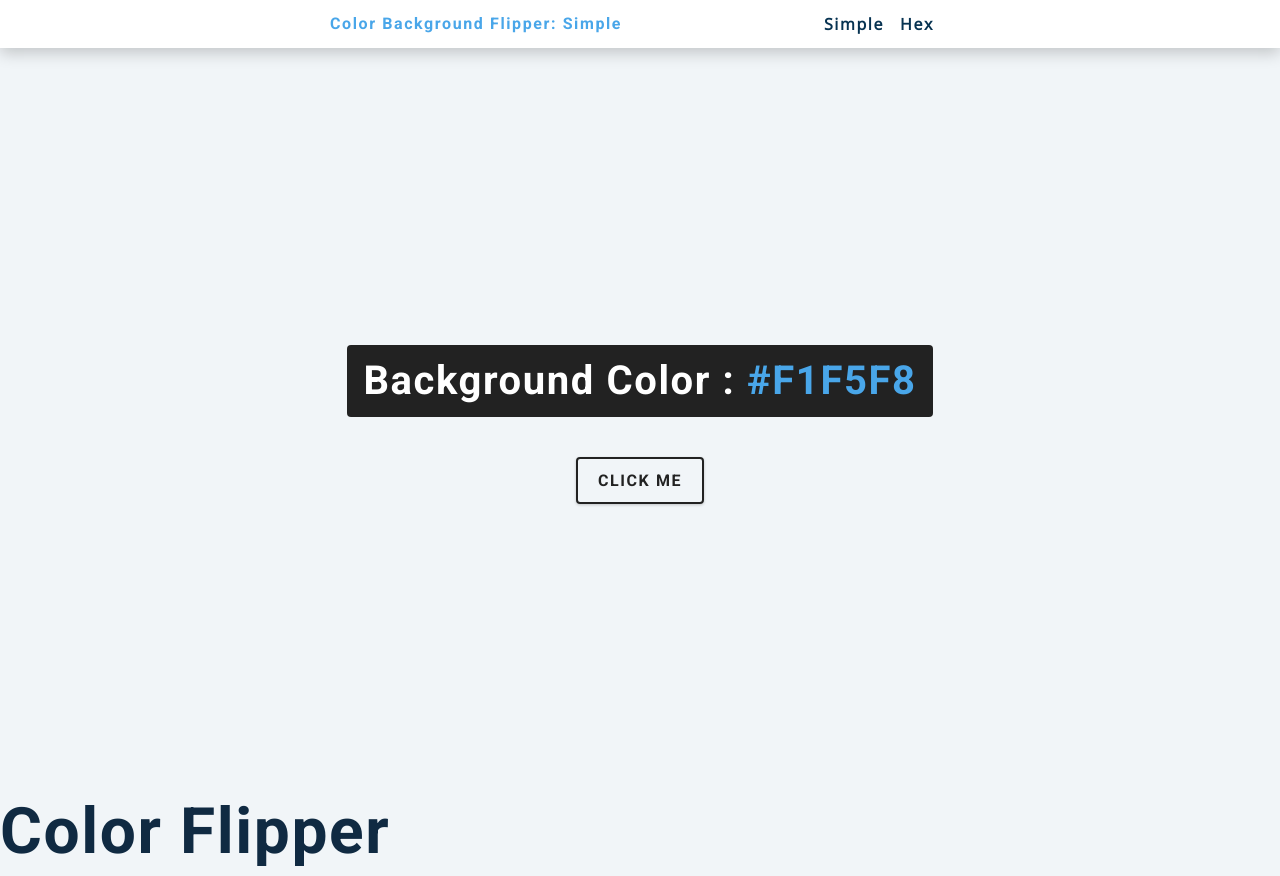
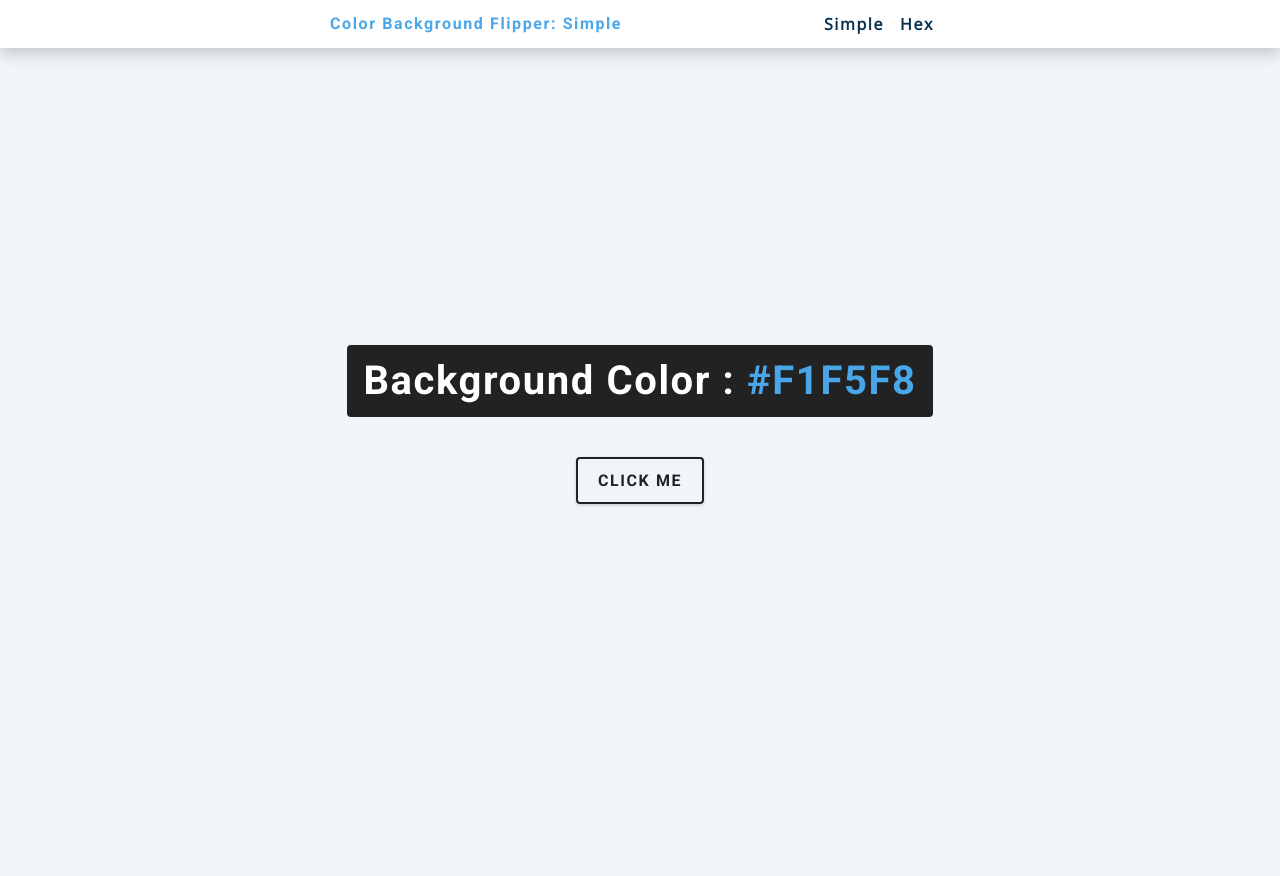
Before and after one commit to CodeKaito/JS-mini-projects, a plain HTML site: page 01-color-flipper/index.html in a window 1280 px wide. After the commit the page ends 800 px from the top, so only its background shows below. Drawn offline with nearby package versions, Linux system fonts and the light colour scheme.

Commit message:
Add files via upload

```diff
--- a/01-color-flipper/index.html
+++ b/01-color-flipper/index.html
@@ -32,7 +32,6 @@
         </button>
       </div>
     </main>
-    <h1>color flipper</h1>
     <!-- javascript -->
     <script src="app.js"></script>
   </body>
```
